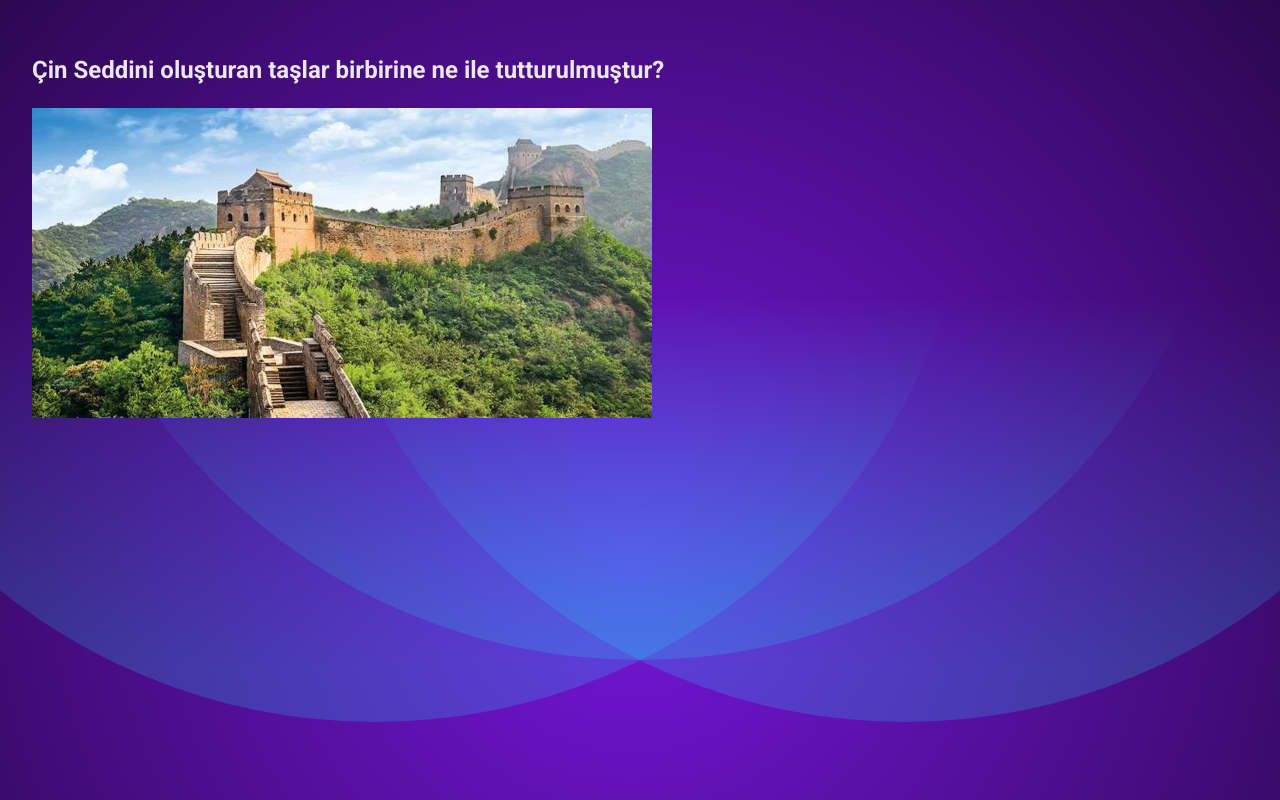
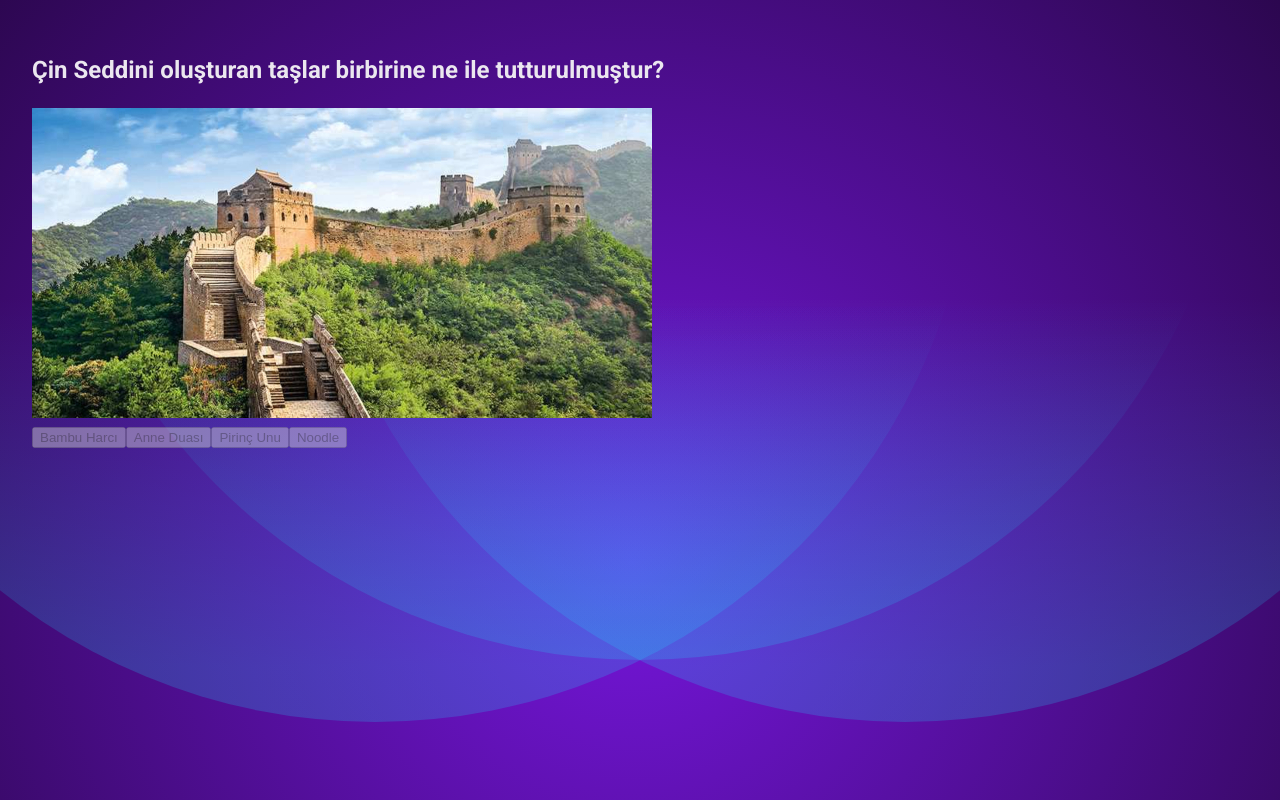
Before and after one commit to Yldrmceyy/QuestionApp, a React (Vite) app: page / in a window 1280 px wide. Both pictures are taken after a click on the button "Teste Başla". Built offline with nearby package versions, Linux system fonts and the light colour scheme.

Commit message:
Display current question and associated media

```diff
--- a/src/components/Quiz.jsx
+++ b/src/components/Quiz.jsx
@@ -31,7 +31,26 @@ export default function Quiz() {
     <div className="quiz-content">
       <h2>{currentQuestion.question}</h2>
       <img src={currentQuestion.media} alt="Question media" />
-      <div className="options"></div>
+      <div className="options">
+        {currentQuestion.options.map((option) => (
+          <button
+            key={option}
+            onClick={() => handleOptionClick(option)}
+            disabled={!!userSelected || timeLeft > 26}
+            className={
+              userSelected
+                ? option === currentQuestion.answer
+                  ? "correct"
+                  : option === userSelected
+                  ? "incorrect"
+                  : ""
+                : ""
+            }
+          >
+            {option}
+          </button>
+        ))}
+      </div>
     </div>
   );
 }
```
